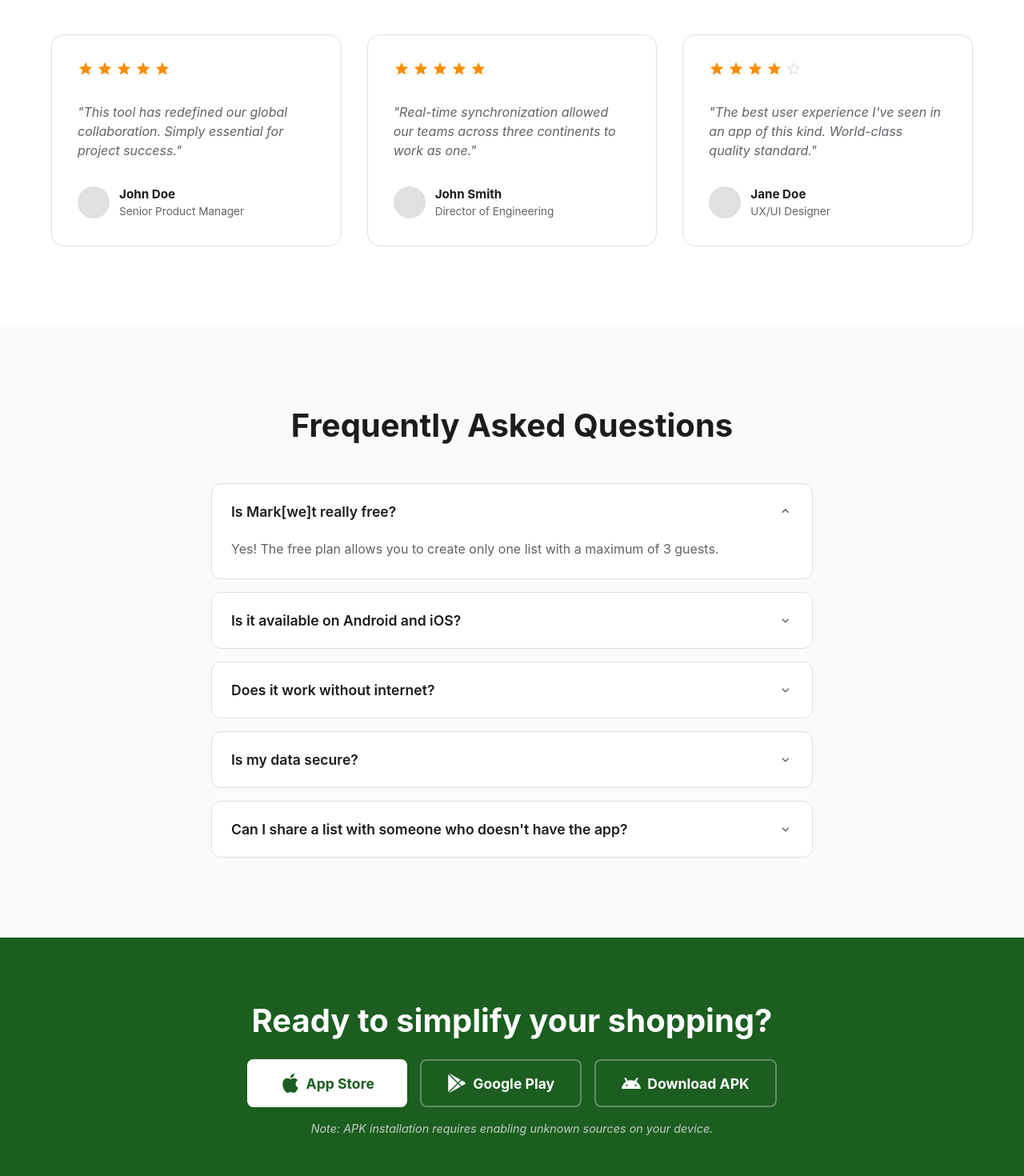
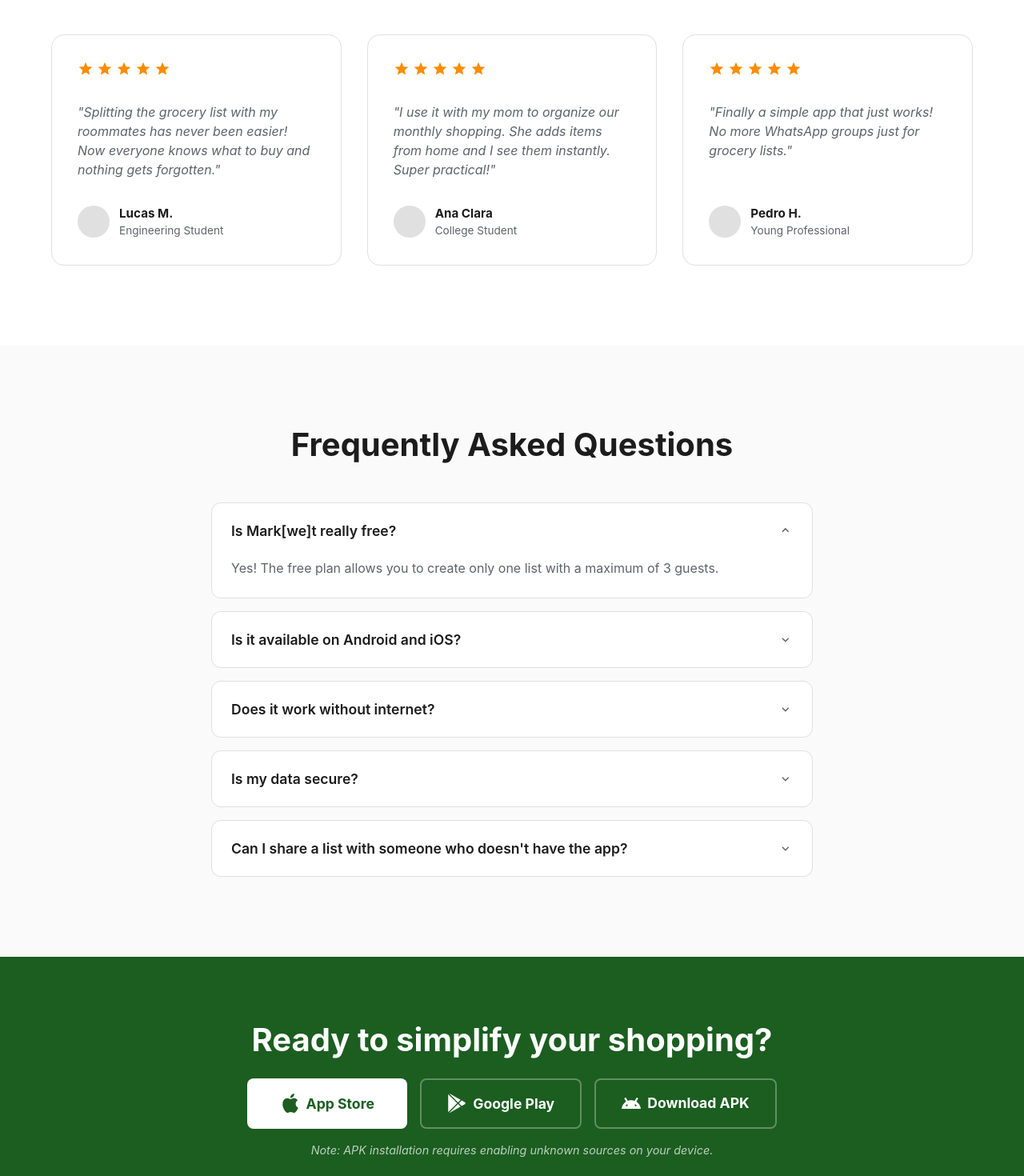
Before and after one commit to gustavohnsv/markwet-page, a React (Vite) app: page / in a window 1280 px wide. Shown: the part 4380-5850 px from the top of the page at 80% size. Built offline with nearby package versions, Linux system fonts and the light colour scheme.

Commit message:
feat: add functional download APK button

```diff
--- a/src/components/Footer.tsx
+++ b/src/components/Footer.tsx
@@ -68,8 +68,9 @@ export default function Footer() {
               <SiGoogleplay size={24} />
               Google Play
             </button>
-            <button
-              onClick={() => toast.info(t("toasts.unavailable"))}
+            <a
+              href="https://storage.cloud.google.com/markwet-132f3.firebasestorage.app/public/markwet-v1.0.0.apk"
+              download="markwet-v1.0.0.apk"
               style={{
                 backgroundColor: "transparent",
                 border: "2px solid rgba(255,255,255,0.3)",
@@ -84,11 +85,12 @@ export default function Footer() {
                 cursor: "pointer",
                 minWidth: "200px",
                 justifyContent: "center",
+                textDecoration: "none",
               }}
             >
               <SiAndroid size={24} />
               {t("footer.downloadAPK")}
-            </button>
+            </a>
           </div>
           <p
             style={{
--- a/src/components/Testimonials.tsx
+++ b/src/components/Testimonials.tsx
@@ -6,22 +6,22 @@ export default function Testimonials() {
 
   const testimonials = [
     {
-      name: "John Doe",
+      name: "Lucas M.",
       role: t("testimonials.t1.role"),
       content: t("testimonials.t1.content"),
       rating: 5,
     },
     {
-      name: "John Smith",
+      name: "Ana Clara",
       role: t("testimonials.t2.role"),
       content: t("testimonials.t2.content"),
       rating: 5,
     },
     {
-      name: "Jane Doe",
+      name: "Pedro H.",
       role: t("testimonials.t3.role"),
       content: t("testimonials.t3.content"),
-      rating: 4,
+      rating: 5,
     },
   ];
 
--- a/src/locales/en.json
+++ b/src/locales/en.json
@@ -100,18 +100,18 @@
     }
   },
   "testimonials": {
-    "heading": "Reviews",
+    "heading": "What people are saying",
     "t1": {
-      "content": "This tool has redefined our global collaboration. Simply essential for project success.",
-      "role": "Senior Product Manager"
+      "content": "Splitting the grocery list with my roommates has never been easier! Now everyone knows what to buy and nothing gets forgotten.",
+      "role": "Engineering Student"
     },
     "t2": {
-      "content": "Real-time synchronization allowed our teams across three continents to work as one.",
-      "role": "Director of Engineering"
+      "content": "I use it with my mom to organize our monthly shopping. She adds items from home and I see them instantly. Super practical!",
+      "role": "College Student"
     },
     "t3": {
-      "content": "The best user experience I've seen in an app of this kind. World-class quality standard.",
-      "role": "UX/UI Designer"
+      "content": "Finally a simple app that just works! No more WhatsApp groups just for grocery lists.",
+      "role": "Young Professional"
     }
   },
   "faq": {
--- a/src/locales/pt.json
+++ b/src/locales/pt.json
@@ -100,18 +100,18 @@
     }
   },
   "testimonials": {
-    "heading": "Avaliações",
+    "heading": "O que estão dizendo",
     "t1": {
-      "content": "Esta ferramenta redefiniu nossa colaboração global. Simplesmente essencial para o sucesso do projeto.",
-      "role": "Gerente de Produto Sênior"
+      "content": "Dividir a lista de compras da república nunca foi tão fácil! Agora todo mundo sabe o que comprar e ninguém esquece nada.",
+      "role": "Estudante de Engenharia"
     },
     "t2": {
-      "content": "A sincronização em tempo real permitiu que nossas equipes em três continentes trabalhassem como uma só.",
-      "role": "Diretor de Engenharia"
+      "content": "Uso com minha mãe pra organizar as compras do mês. Ela adiciona os itens de casa e eu já vejo na hora. Muito prático!",
+      "role": "Universitário"
     },
     "t3": {
-      "content": "A melhor experiência de usuário que já vi em um aplicativo deste tipo. Padrão mundial de qualidade.",
-      "role": "Designer UX/UI"
+      "content": "Finalmente um app simples que funciona! Chega de grupo no WhatsApp só pra lista de mercado.",
+      "role": "Jovem Profissional"
     }
   },
   "faq": {
```
